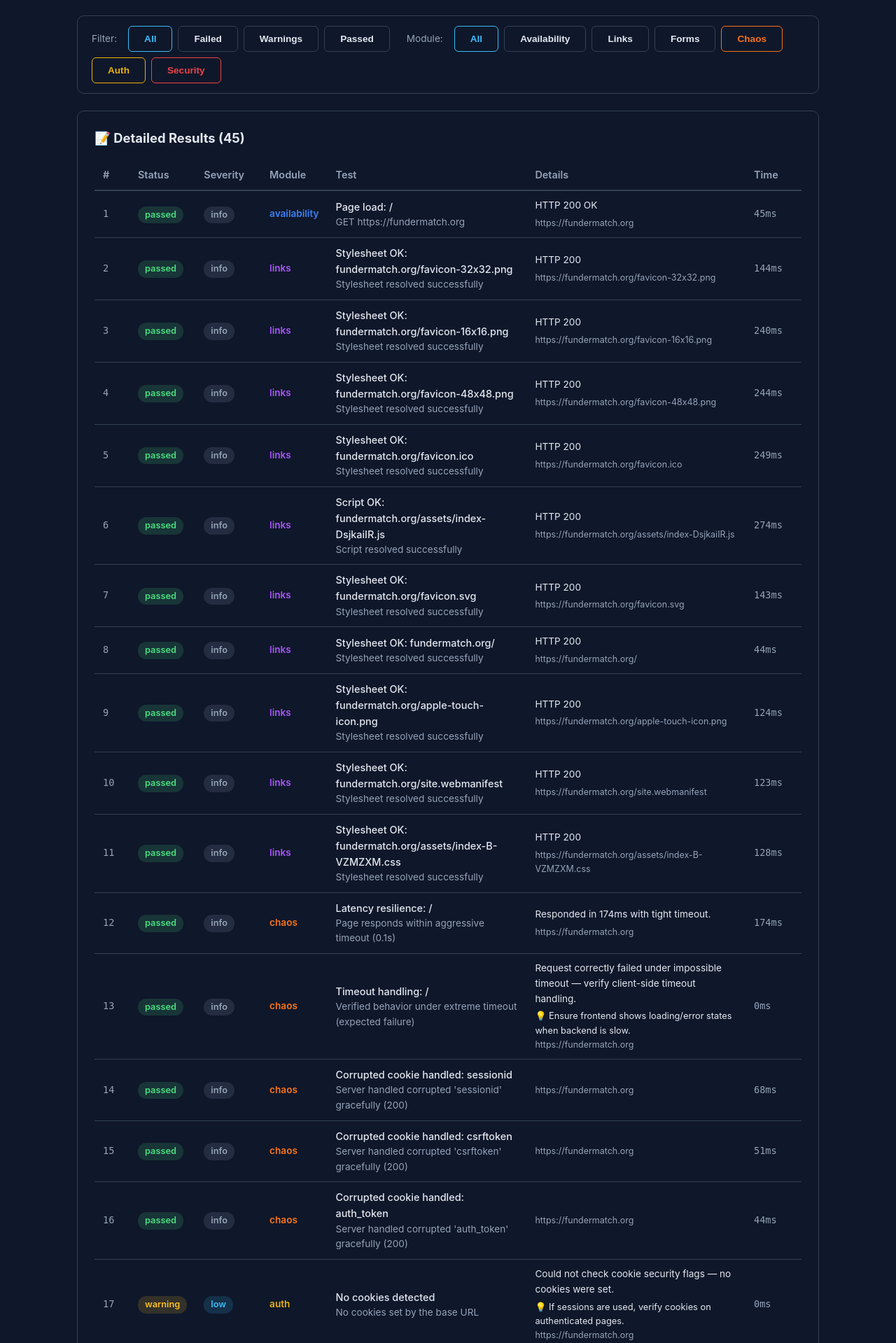
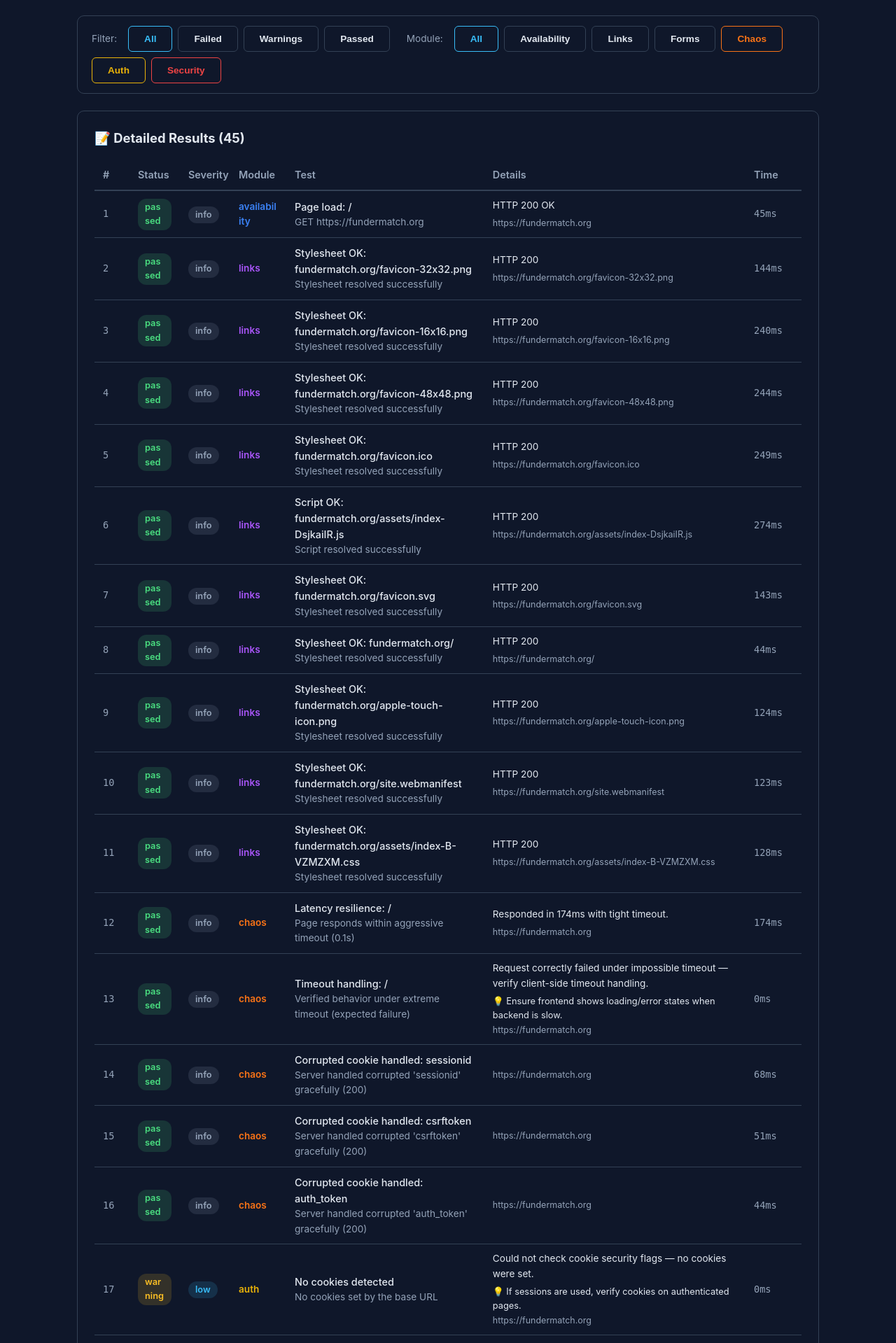
Before and after one commit to SpikeyCoder/chaos_tester, a Flask app: page /report/4d340763-6df in a window 1280 px wide. Shown: the part 398-2317 px from the top of the page at 70% size. Run offline with Flask 3, Linux system fonts and the light colour scheme; parts of the project's set-up code (start-up, migrations or seed data) failed here and were passed over.

Commit message:
Fix gauge label clipping and table overflow

```diff
--- a/templates/report.html
+++ b/templates/report.html
@@ -291,8 +291,9 @@ function switchPerfTab(strategy) {
     if (!cfg) return;
 
     /* Dimensions */
-    var W = 200, H = big ? 140 : 128;
-    var CX = 100, CY = big ? 105 : 98;
+    var PAD = big ? 20 : 14;
+    var W = 200 + PAD * 2, H = big ? 150 : 134;
+    var CX = 100 + PAD, CY = big ? 115 : 104;
     var R  = big ? 80 : 70;
     var SW = big ? 16 : 12;
     var ARC = Math.PI * R;
@@ -328,7 +329,7 @@ function switchPerfTab(strategy) {
     /* Build SVG */
     var svg = el('svg', {viewBox: '0 0 ' + W + ' ' + H});
     svg.style.width = '100%';
-    svg.style.maxWidth = big ? '230px' : '175px';
+    svg.style.maxWidth = big ? '260px' : '195px';
 
     var arcD = 'M ' + (CX - R) + ',' + CY +
                ' A ' + R + ',' + R + ' 0 0,1 ' + (CX + R) + ',' + CY;
@@ -472,5 +473,21 @@ function switchPerfTab(strategy) {
 }
 .gauge-container { display: flex; justify-content: center; }
 .gauge-label { color: var(--text-muted); font-size: 12px; margin-top: 4px; }
-</style>
+
+  /* Results table - prevent Details column overflow */
+  #resultsTable {
+    table-layout: fixed;
+    width: 100%;
+  }
+  #resultsTable th:nth-child(1) { width: 40px; }
+  #resultsTable th:nth-child(2) { width: 72px; }
+  #resultsTable th:nth-child(3) { width: 72px; }
+  #resultsTable th:nth-child(4) { width: 80px; }
+  #resultsTable th:nth-child(5) { width: 28%; }
+  #resultsTable th:nth-child(7) { width: 60px; }
+  #resultsTable td {
+    overflow-wrap: break-word;
+    word-break: break-word;
+  }
+  </style>
 {% endblock %}
```
